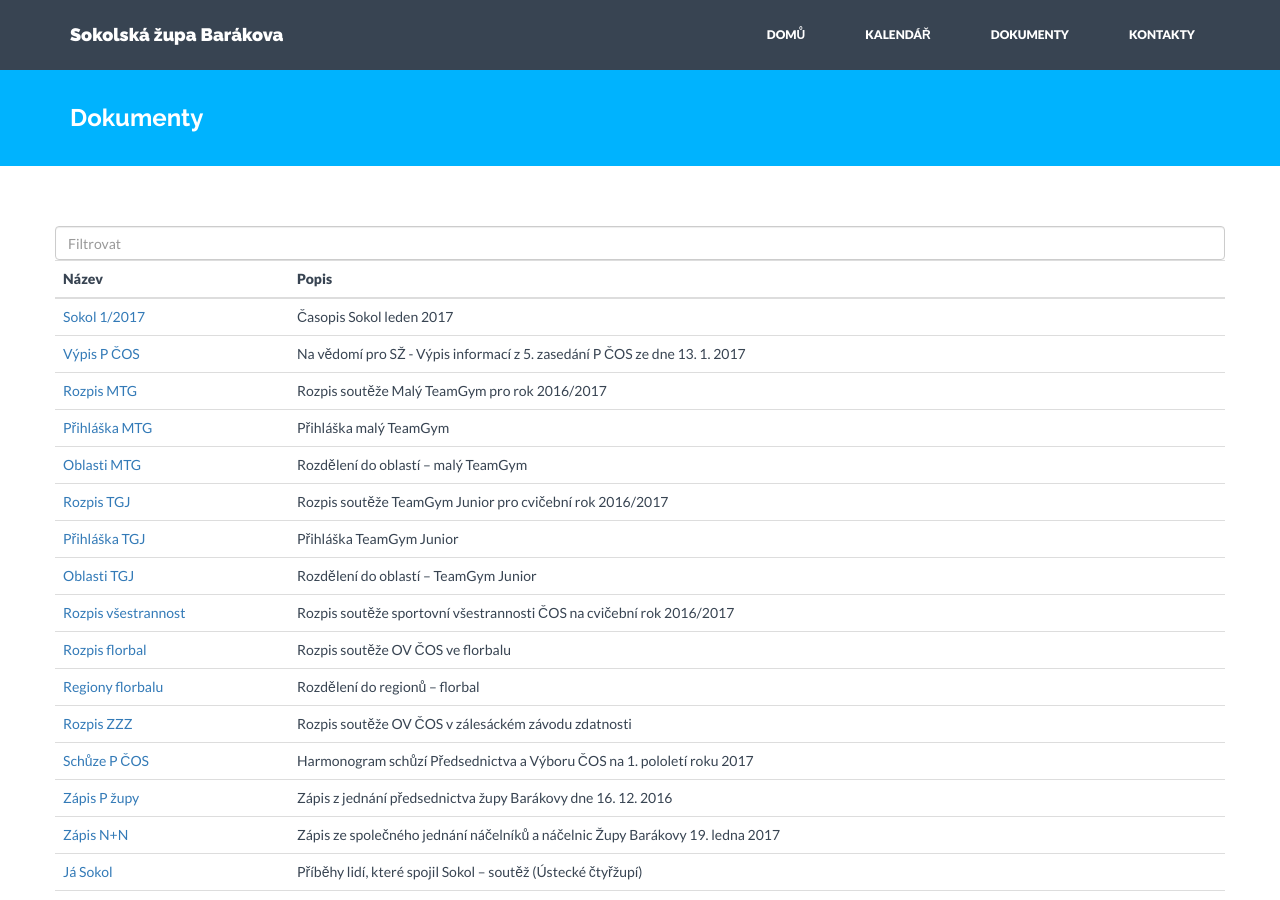
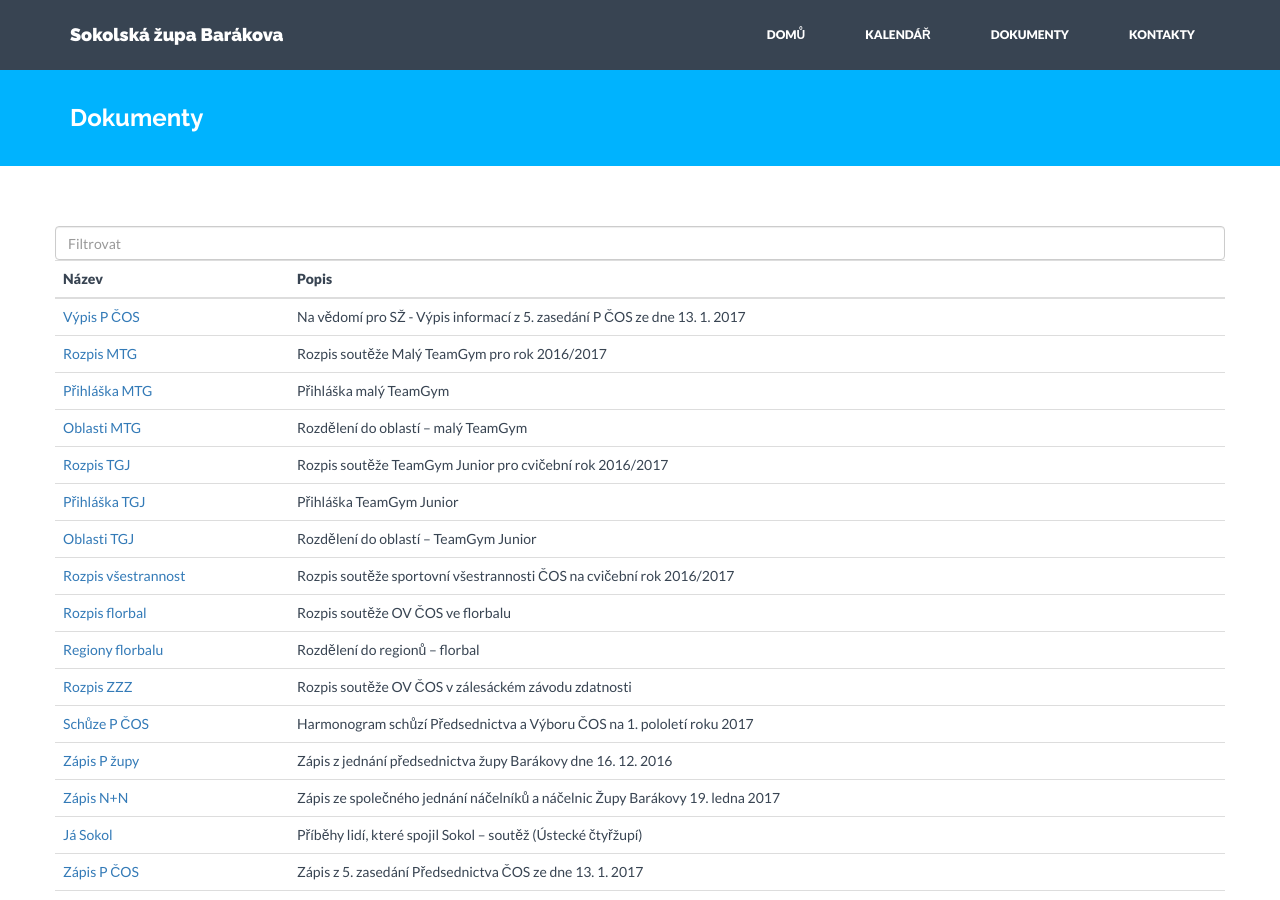
Before and after one commit to milanhybner/zbarakova.cz, a Jekyll site: the page built from dokumenty.md, in a window 1280 px wide and 900 px high. Built offline with Jekyll 4.4.1, drawn with Linux system fonts in a browser that asks for light colours; nearby versions of some CDN libraries.

Commit message:
Revert "časopis sokol leden 2017"
This reverts commit d1c5ed751370a42e1408b87ba373af1d6d4e5dc6.

```diff
--- a/_data/dokumenty.yaml
+++ b/_data/dokumenty.yaml
@@ -1,7 +1,3 @@
-- nazev: Sokol 1/2017
-  url: https://drive.google.com/open?id=0B0w6gDorCVUkbkg1MC04VmFHejVSaTItbnRIU0NCcmFpUTVB
-  popis: Časopis Sokol leden 2017
-
 - nazev: Výpis P ČOS
   url: https://drive.google.com/open?id=0B0w6gDorCVUkcVhrQW9aUXV0XzJUTndaVkN0dUh6UU0xVC00
   popis: Na vědomí pro SŽ - Výpis informací z 5. zasedání P ČOS ze dne 13. 1. 2017
```
